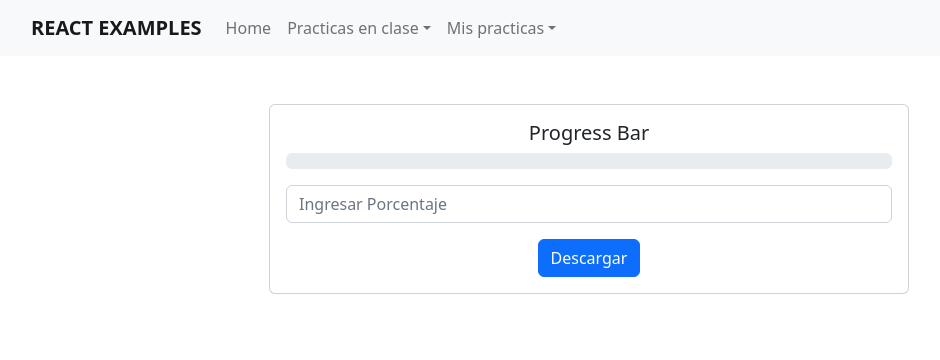
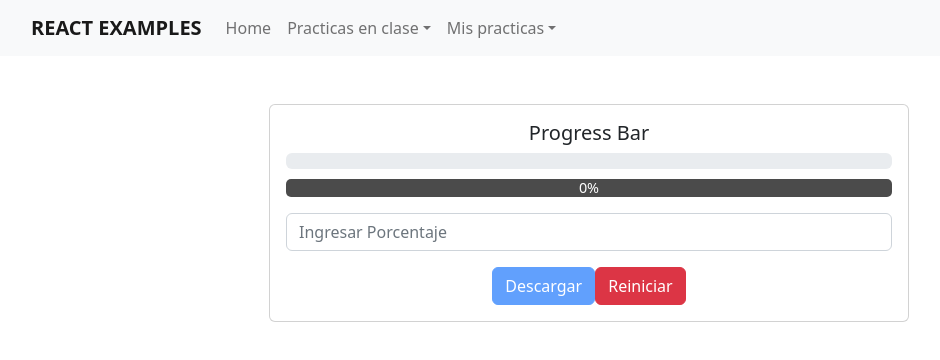
Before and after one commit to JuanSilva27/react, a React (Create React App) app: page /progressBar in a window 1280 px wide. Shown: the top 360 px of the page, without its empty margins (51-991 px from the left). Built offline with nearby package versions, Linux system fonts and the light colour scheme.

Commit message:
se termina las Progress Bar y se crea el Stopwatch Timer

```diff
--- a/src/components/Header/index.jsx
+++ b/src/components/Header/index.jsx
@@ -18,7 +18,7 @@
                 Show / Hide Message
               </NavDropdown.Item>
               <NavDropdown.Divider />
-              <NavDropdown.Item as={Link} to="/">
+              <NavDropdown.Item as={Link} to="/stopwatchTimer">
                 Stopwatch / Timmer
               </NavDropdown.Item>
               <NavDropdown.Divider />
--- /dev/null
+++ b/src/components/ProgressBar/ProgressBar2.jsx
@@ -0,0 +1,11 @@
+import React from "react";
+import styles from "./styles.module.css"
+
+export const ProgressBar2 = ({now, label})=>{
+    return (
+        <div className={styles.progressContainer}>
+            <span className={styles.bar} style={{width:`${now}%`}}></span>
+            <span className={styles.number}>{label}</span>
+        </div>
+    )
+}
--- a/src/components/ProgressBar/index.jsx
+++ b/src/components/ProgressBar/index.jsx
@@ -1,41 +1,113 @@
-import { useRef, useState } from "react"
-import { Card, Col, Container, Row, ProgressBar as BarProgress, Form, Button } from "react-bootstrap"
+import { useRef, useState } from "react";
+import {
+  Card,
+  Col,
+  Container,
+  Row,
+  ProgressBar as BarProgress,
+  Form,
+  Button,
+  Modal,
+} from "react-bootstrap";
 
-export const ProgressBar = ()=>{
-    const [now, setNow] = useState(0)
-    const inputRef = useRef(null)
+import { ProgressBar2 } from "./ProgressBar2";
 
-    const handleDownload =()=>{
-        const valueInput = inputRef.current?.value
-        const interval = setInterval(()=>{
-            setNow((now)=>{
-                if(now=== +valueInput){
-                    clearInterval(interval)
-                    return now
+export const ProgressBar = () => {
+  const [now, setNow] = useState(0);
+  const [intervalState, setIntervalState] = useState(null);
+  const inputRef = useRef(null);
+  const [btnDisable, setBtnDisable] = useState(true);
+  const [showModal, setShowModal] = useState(false);
+
+  const handleDownload = () => {
+    const valueInput = inputRef.current?.value;
+    const isValueValid =
+      !isNaN(valueInput) && valueInput > 0 && valueInput <= 100;
+    setShowModal(!isValueValid);
+
+    if(intervalState){
+        clearInterval(intervalState)
     }
-                return now + 1
-            })
-        },1000)
+
+    if (isValueValid) {
+      const interval = setInterval(() => {
+        setNow((now) => {
+          if (now === +valueInput) {
+            clearInterval(interval);
+            return now;
           }
+          return now + 1;
+        });
+      }, 1000);
+      setIntervalState(interval);
+    } else {
+      handleReset();
+    }
+
+
+  };
+
+  const handleReset = () => {
+    setNow(0);
+    clearInterval(intervalState);
+  };
+
+  const handleChange = ({ target: { value } }) => {
+    setBtnDisable(!!!+value);
+  };
+
+  const handleClose =()=>{ setShowModal(false)}
+
   return (
     <Container>
       <Row className="mt-5">
-            <Col xs={12} lg={{span:8, offset:2}} className="text-center">
-            <Card style={{width:"40rem"}} className="m-auto">
+        <Col xs={12} lg={{ span: 8, offset: 2 }} className="text-center">
+          <Card style={{ width: "40rem" }} className="m-auto">
             <Card.Body>
               <Card.Title>Progress Bar</Card.Title>
-                    <BarProgress animated now={now} label={`${now}%`} variant="danger"/>
-
-                    <Form.Control ref={inputRef} placeholder="Ingresar Porcentaje" className="my-3">
+              <BarProgress
+                animated
+                now={now}
+                label={`${now}%`}
+                variant="danger"
+              />
+              <ProgressBar2 now={now} label={`${now}%`}></ProgressBar2>
 
 
-                    </Form.Control>
-                    <Button variant="primary" onClick={handleDownload}>Descargar</Button>
+              <Form.Control
+                ref={inputRef}
+                placeholder="Ingresar Porcentaje"
+                className="my-3"
+                onChange={handleChange}
+              ></Form.Control>
+              <Button
+                variant="primary"
+                onClick={handleDownload}
+                disabled={btnDisable}
+              >
+                Descargar
+              </Button>
+              <Button variant="danger" onClick={handleReset}>
+                Reiniciar
+              </Button>
             </Card.Body>
           </Card>
         </Col>
       </Row>
-
+      <Modal show={showModal} onHide={handleClose}>
+        <Modal.Header closeButton>
+          <Modal.Title>Modal heading</Modal.Title>
+        </Modal.Header>
+        <Modal.Body>
+          <>
+            <h2 className="text-danger text-center py-4">ERROR.. ❌</h2>
+            <p className="text-muted fs-4 text-center">
+              Solo se acepta valores numéricos. El valor debe ser mayor a 0 y
+              menor a 100.
+            </p>
+          </>
+        </Modal.Body>
+      </Modal>
     </Container>
-    )
-}
+  );
+};
--- /dev/null
+++ b/src/components/ProgressBar/styles.module.css
@@ -0,0 +1,26 @@
+.progressContainer {
+  position: relative;
+  width: 100%;
+  height: 18px;
+  margin: 10px 0;
+  display: flex;
+  align-items: center;
+  border-radius: 5px;
+  background-color: rgb(75, 75, 75);
+  color: #fff;
+  text-align: center;
+  overflow: hidden;
+}
+.bar {
+  background-color: rgba(255, 255, 255, 0.551);
+  height: 20px;
+  border-radius: 3px;
+  transition: width 800ms ease-in-out;
+}
+.number {
+  position: absolute;
+  font-size: 0.9rem;
+  line-height: 1rem;
+  width: 100%;
+  font-weight: lighter;
+}
--- /dev/null
+++ b/src/components/StopwatchTimer/StopwatchTimer.jsx
@@ -0,0 +1,7 @@
+import React from "react";
+
+export const StopwatchTimer =()=>{
+    return (
+        <h1>stopwatchTimer</h1>
+    )
+}
--- a/src/routes/routesPublic.js
+++ b/src/routes/routesPublic.js
@@ -2,6 +2,7 @@
 import { Home } from '../components/Home'
 import { ProgressBar } from '../components/ProgressBar'
 import { ShowHideMesage } from '../components/ShowHideMessage'
+import { StopwatchTimer } from '../components/StopwatchTimer/StopwatchTimer'
 
 export const routesPublic =  [
     {
@@ -17,6 +18,10 @@
       element: <ProgressBar />,
     },
     {
+      path: "/stopwatchTimer",
+      element: <StopwatchTimer />,
+    },
+    {
       path: "/*",
       element: <Error404 />,
     }
```
Lines whose indentation alone changed are shown as unchanged.
